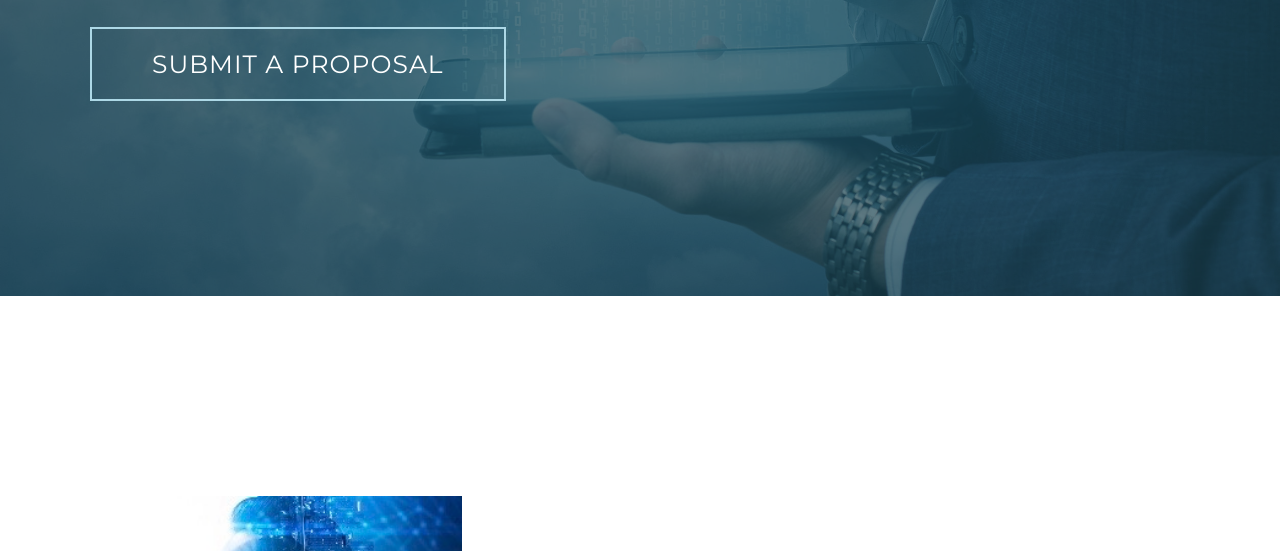
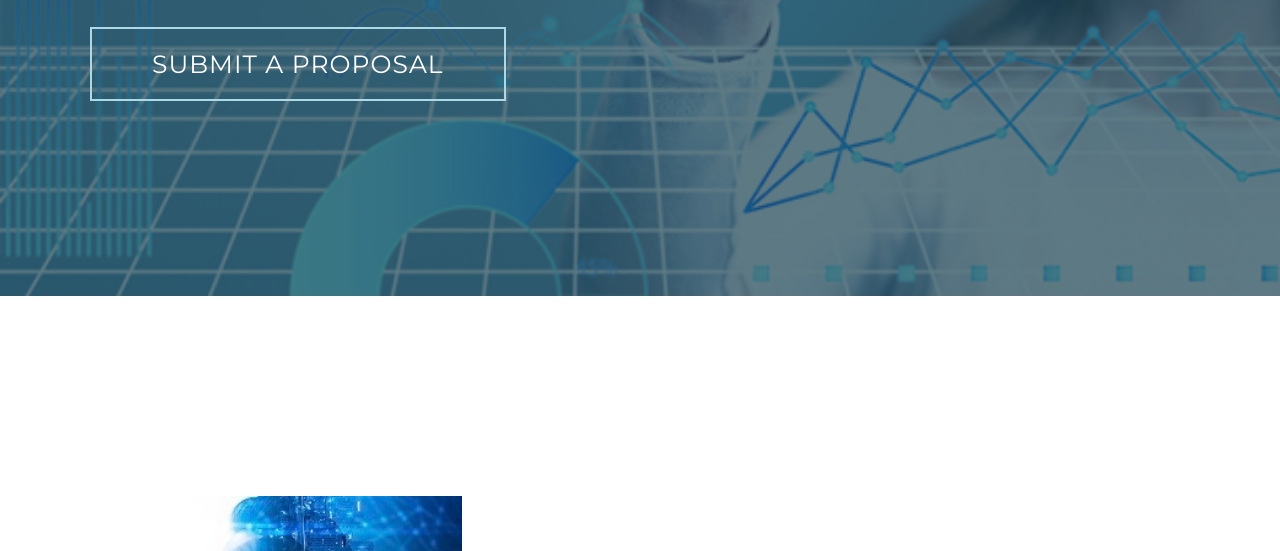
Before and after one commit to HirushaR/ICOBI-2020, a website: page dist/index.html in a window 1280 px wide. Shown: the part 504-1055 px from the top of the page. Drawn offline with Linux system fonts and the light colour scheme.

Commit message:
update baner

```diff
--- a/scss/main.scss
+++ b/scss/main.scss
@@ -209,7 +209,7 @@ p {
 
 /* Hero Section */
 #hero {
-  background-image: url(../image/digital-skills-PR-survival-COVID-19.jpg);
+  background-image: url(../image/Digital-et-coronavirus-covid-19.jpg);
   background-size: cover;
   background-position: top center;
   position: relative;
@@ -223,7 +223,6 @@ p {
   height: 100%;
   width: 100%;
   background-color: #1B4352;
-  //background-color: black;
   opacity: .7;
   z-index: -1;
 }
```
Also changed, not shown: dist/css/main.css, dist/index.html.
